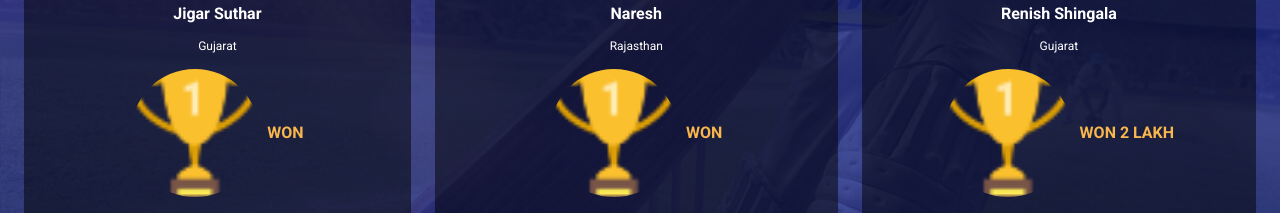
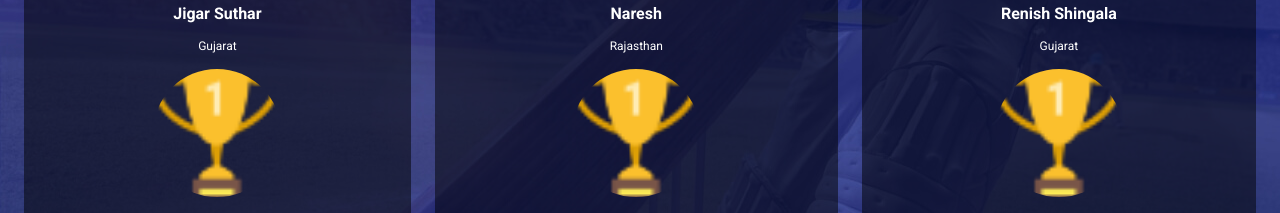
Before and after one commit to hkmdeveloper/test, a React (Vite) app: page / in a window 1280 px wide. Shown: the part 3080-3293 px from the top of the page. Built offline with nearby package versions, Linux system fonts and the light colour scheme.

Commit message:
Update WinnersReview.jsx

```diff
--- a/src/components/WinnersReview/WinnersReview.jsx
+++ b/src/components/WinnersReview/WinnersReview.jsx
@@ -29,7 +29,7 @@ const WinnersReview = () => {
           <p style={{ color: "white", fontSize: "12px" }}>Gujarat</p>
           <div style={{ display: "flex", alignItems: "center", gap: "8px" }}>
             <img src={cup} width="32px" />
-            <h5 style={{ color: "#f8b64c", fontSize: "16px" }}>WON </h5>
+{/*             <h5 style={{ color: "#f8b64c", fontSize: "16px" }}>WON </h5> */}
           </div>
           <p
             style={{
@@ -60,7 +60,7 @@ const WinnersReview = () => {
           <p style={{ color: "white", fontSize: "12px" }}>Rajasthan</p>
           <div style={{ display: "flex", alignItems: "center", gap: "8px" }}>
             <img src={cup} width="32px" />
-            <h5 style={{ color: "#f8b64c", fontSize: "16px" }}>WON </h5>
+{/*             <h5 style={{ color: "#f8b64c", fontSize: "16px" }}>WON </h5> */}
           </div>
           <p
             style={{
@@ -92,7 +92,7 @@ const WinnersReview = () => {
           <p style={{ color: "white", fontSize: "12px" }}>Gujarat</p>
           <div style={{ display: "flex", alignItems: "center", gap: "8px" }}>
             <img src={cup} width="32px" />
-            <h5 style={{ color: "#f8b64c", fontSize: "16px" }}>WON 2 LAKH</h5>
+{/*             <h5 style={{ color: "#f8b64c", fontSize: "16px" }}>WON 2 LAKH</h5> */}
           </div>
           <p
             style={{
```
